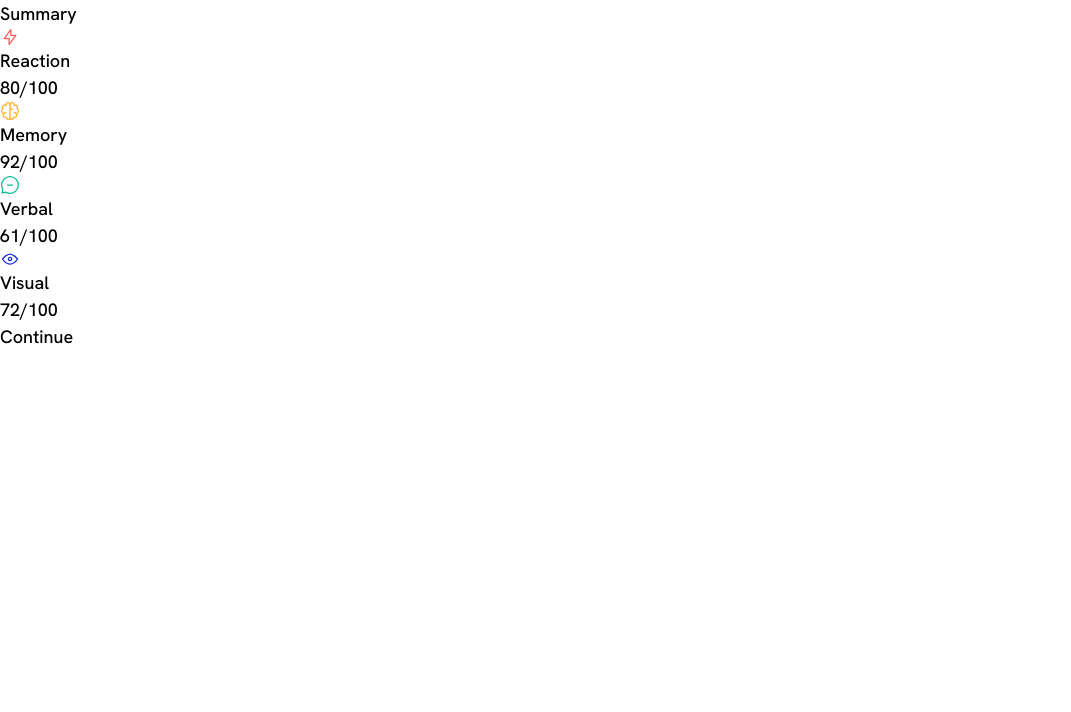
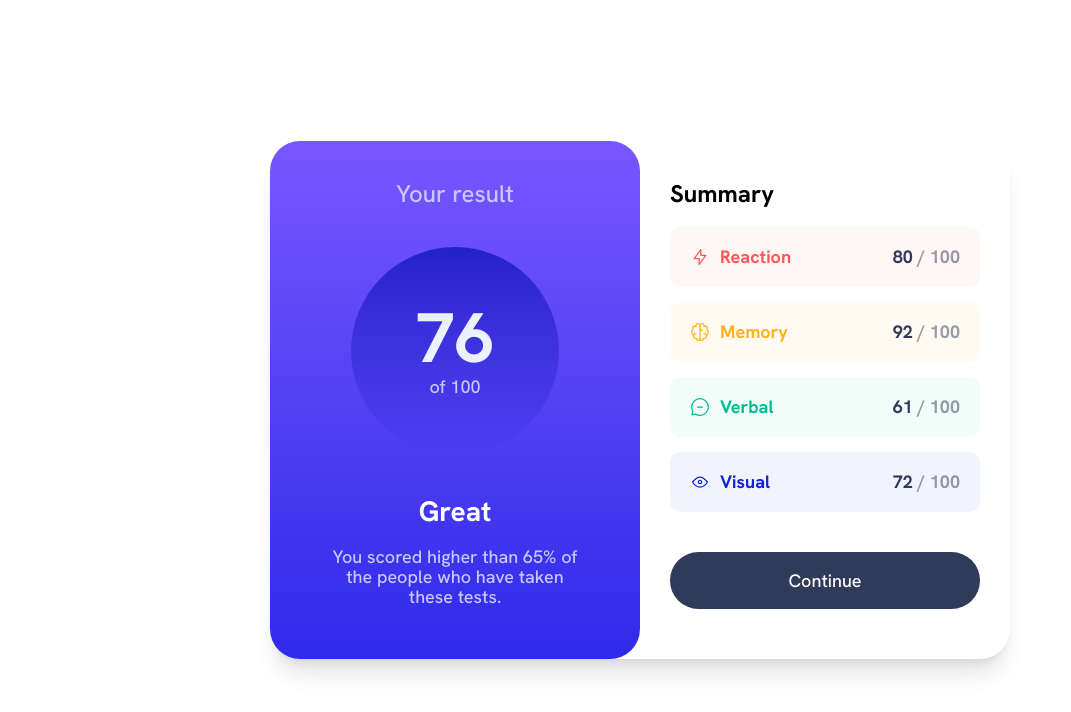
Before and after one commit to Pawel-Gnat/Frontend-Mentor-Results-Summary-Component, a React (Vite) app: page / in a window 1280 px wide. Shown: the top 712 px of the page, without its empty margins (0-1071 px from the left). Built offline with nearby package versions, Linux system fonts and the light colour scheme.

Commit message:
chore: components tailwind styles

```diff
--- a/src/App.tsx
+++ b/src/App.tsx
@@ -3,7 +3,7 @@ import Results from './components/Results'
 
 function App() {
 	return (
-		<main>
+		<main className='flex justify-center items-center min-h-screen'>
 			<Results />
 		</main>
 	)
--- a/src/components/ResultInfo.tsx
+++ b/src/components/ResultInfo.tsx
@@ -4,14 +4,16 @@ interface ResultInfoProps {
 
 const ResultInfo = (props: ResultInfoProps) => {
 	return (
-		<div>
-			<h1>Your result</h1>
-			<div>
-				<p>{props.result}</p>
-				<p>of 100</p>
+		<div className='text-center max-w-2xl px-24 pt-10 pb-16 rounded-b-[3rem] rounded-b-3xl  bg-gradient-to-b from-lightSlateBlueBbackground to-lightRoyalBlueBackground md:w-[37rem] md:pt-14 md:pb-20 md:rounded-[3rem]'>
+			<h1 className='text-lightLavender md:text-[2.4rem]'>Your result</h1>
+			<div className='flex flex-col items-center justify-center w-1/2 mx-auto my-10 rounded-full bg-gradient-to-b from-persianBlueCircle to-violetBlueCircle aspect-square md:w-5/6 md:my-14'>
+				<p className='font-bold text-7xl text-paleBlue md:text-[7rem]'>{props.result}</p>
+				<p className='text-lightLavender'>of 100</p>
 			</div>
-			<strong>Great</strong>
-			<p>You scored higher than 65% of the people who have taken these tests.</p>
+			<strong className='block text-white mb-2 md:text-[2.8rem] md:mb-6'>Great</strong>
+			<p className='text-2xl text-lightLavender md:text-[1.8rem]'>
+				You scored higher than 65% of the people who have taken these tests.
+			</p>
 		</div>
 	)
 }
--- a/src/components/ResultItem.tsx
+++ b/src/components/ResultItem.tsx
@@ -1,20 +1,35 @@
+import { useEffect, useState } from 'react'
+
 type ResultItemProps = {
 	icon: string
 	category: string
 	score: number
+	bgColor: string
+	textColor: string
 }
 
 export default function ResultItem(props: ResultItemProps) {
+	const [counter, setCounter] = useState(0)
+
+	useEffect(() => {
+		const interval = setInterval(() => {
+			setCounter(prevCount => (prevCount < props.score ? prevCount + 1 : prevCount))
+		}, 50)
+
+		return () => clearInterval(interval)
+	}, [])
+
 	return (
-		<div>
+		<div
+			className={`text-2xl flex flex-row gap-4 p-6 my-6 rounded-2xl ${props.bgColor} bg-opacity-5 md:text-[1.8rem] md:p-8`}>
 			<img
 				src={props.icon}
 				alt=''
 				aria-hidden='true'
 			/>
-			<p>{props.category}</p>
-			<p>
-				<span>{props.score}</span>/100
+			<p className={`font-bold ${props.textColor} grow`}>{props.category}</p>
+			<p className='font-bold text-darkGrayBlue text-opacity-50'>
+				<span className='text-darkGrayBlue'>{counter} </span>/ 100
 			</p>
 		</div>
 	)
--- a/src/components/ResultItems.tsx
+++ b/src/components/ResultItems.tsx
@@ -10,13 +10,31 @@ type Props = {
 
 const ResultItems = (props: Props) => {
 	return (
-		<div>
-			<h2>Summary</h2>
-			<ResultItem {...props.data[0]} />
-			<ResultItem {...props.data[1]} />
-			<ResultItem {...props.data[2]} />
-			<ResultItem {...props.data[3]} />
-			<button>Continue</button>
+		<div className='w-full max-w-2xl p-12 md:w-[37rem] md:pt-14 md:pb-20'>
+			<h2 className='font-bold md:text-[2.4rem] md:mb-4'>Summary</h2>
+			<ResultItem
+				{...props.data[0]}
+				bgColor={'bg-lightRed'}
+				textColor={'text-lightRed'}
+			/>
+			<ResultItem
+				{...props.data[1]}
+				bgColor={'bg-orangeyYellow'}
+				textColor={'text-orangeyYellow'}
+			/>
+			<ResultItem
+				{...props.data[2]}
+				bgColor={'bg-greenTeal'}
+				textColor={'text-greenTeal'}
+			/>
+			<ResultItem
+				{...props.data[3]}
+				bgColor={'bg-cobaltBlue'}
+				textColor={'text-cobaltBlue'}
+			/>
+			<button className='w-full text-center py-6 mt-2 rounded-[100vh] bg-darkGrayBlue text-white hover:bg-gradient-to-b from-lightSlateBlueBbackground to-lightRoyalBlueBackground md:mt-10'>
+				Continue
+			</button>
 		</div>
 	)
 }
--- a/src/components/Results.tsx
+++ b/src/components/Results.tsx
@@ -27,7 +27,16 @@ const Results = () => {
 
 	const calculatedResult = Math.round(data.reduce((acc, item) => acc + item.score, 0) / data.length)
 
-	return <>{(data.length > 0 && <ResultInfo result={calculatedResult} />, (<ResultItems data={data} />))}</>
+	return (
+		<>
+			{data.length > 0 && (
+				<section className='flex flex-col md:flex-row md:rounded-[3rem] md:shadow-xl'>
+					<ResultInfo result={calculatedResult} />
+					<ResultItems data={data} />
+				</section>
+			)}
+		</>
+	)
 }
 
 export default Results
--- a/tailwind.config.cjs
+++ b/tailwind.config.cjs
@@ -16,8 +16,8 @@ module.exports = {
 
 				lightSlateBlueBbackground: 'hsl(252, 100%, 67%)',
 				lightRoyalBlueBackground: 'hsl(241, 81%, 54%)',
-				violetBlueCircle: 'hsla(256, 72%, 46%, 1)',
-				persianBlueCircle: 'hsla(241, 72%, 46%, 0)',
+				violetBlueCircle: 'hsla(256, 72%, 46%, 0)',
+				persianBlueCircle: 'hsla(241, 72%, 46%, 1)',
 			},
 		},
 	},
```
Also changed, not shown: .eslintrc.json.
